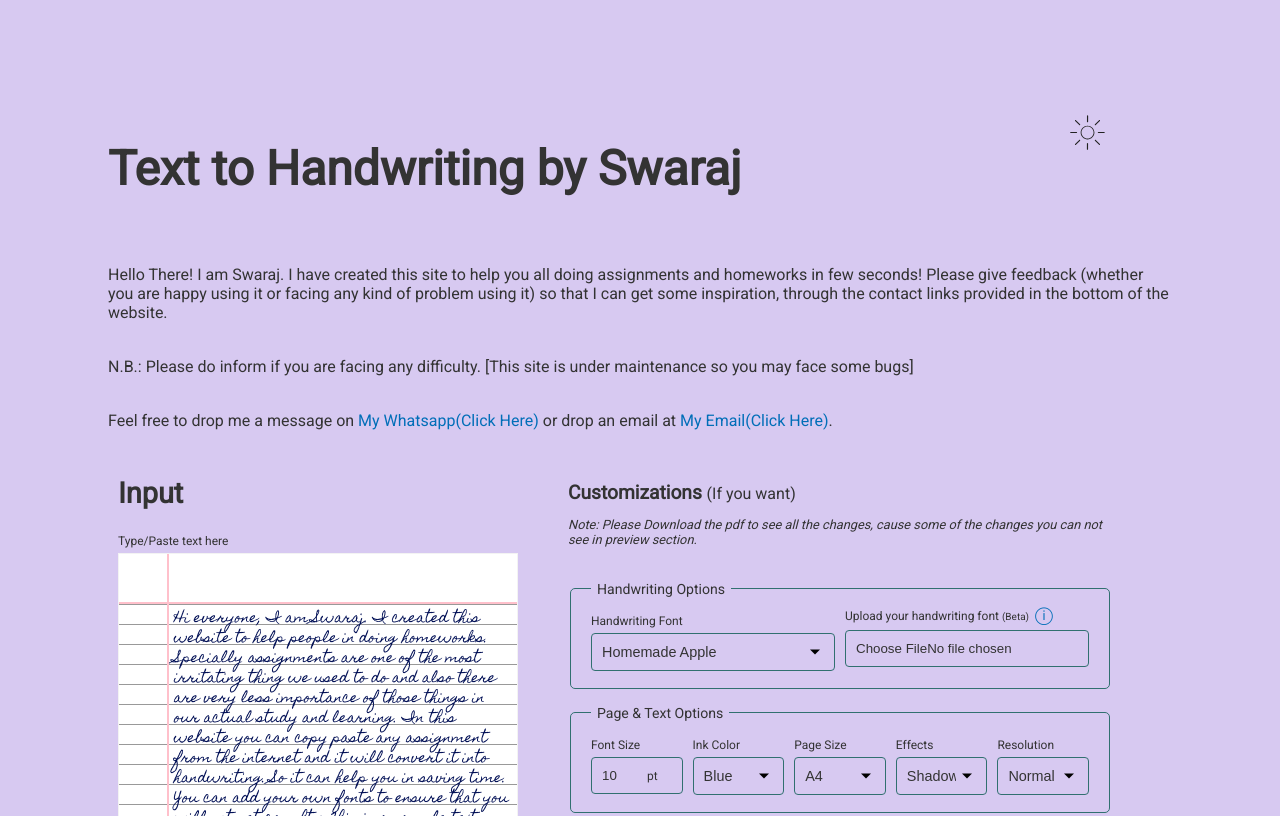
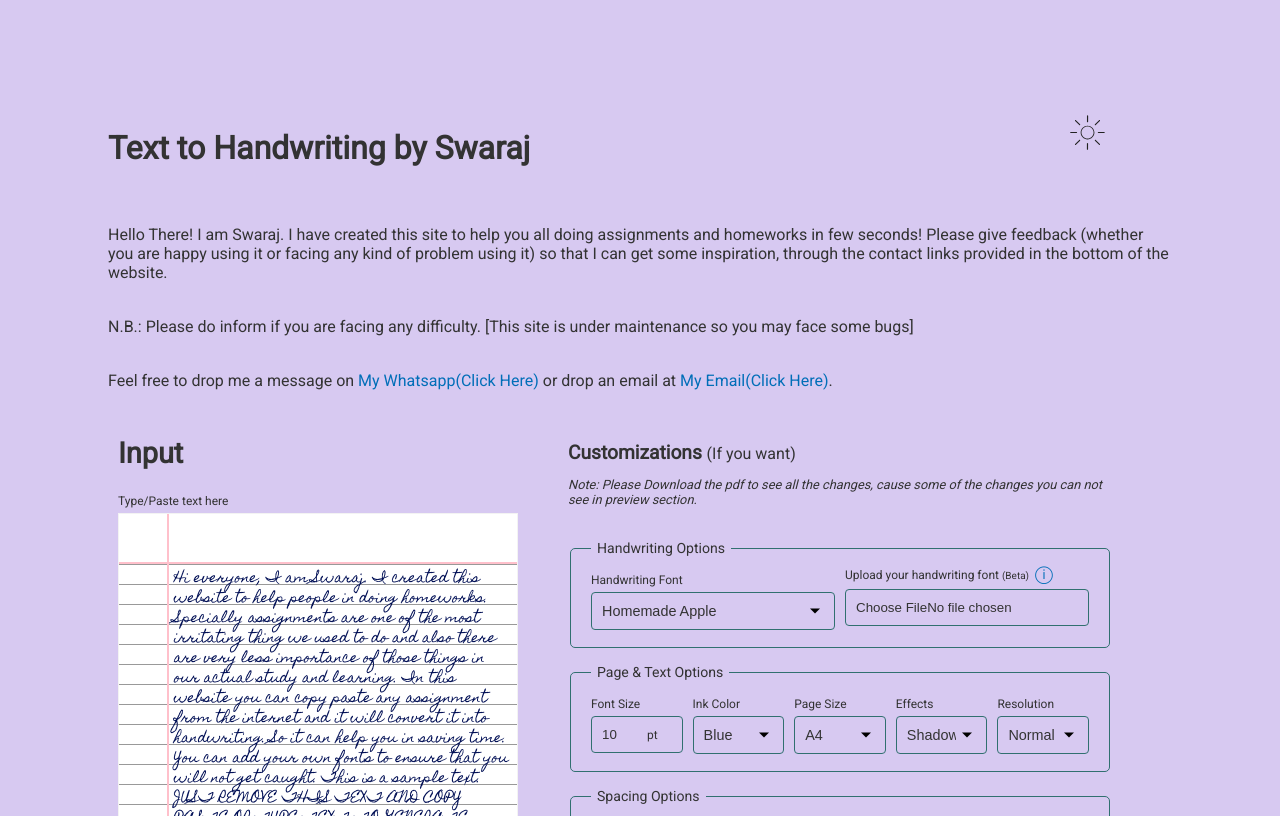
Before and after one commit to iswaraj/txt2hw, a website with bundled scripts: page index.html in a window 1280 px wide. Shown: the top 816 px of the page. Built offline with nearby package versions, Linux system fonts and the light colour scheme; no server answers; a web font is replaced by a local one.

Commit message:
Update index.css

```diff
--- a/css/index.css
+++ b/css/index.css
@@ -11,7 +11,7 @@ body {
   --label-color: #333;
   --field-borders: #317070;
   --primary-button-bg: #9dd379;
-  --primary-button-color: #58ad9f;
+  --primary-button-color: #1e3330;
 }
 body.dark {
   --background-primary: #030303;
@@ -56,7 +56,7 @@ button {
 }
 
 h1 {
-  font-size: 3rem;
+  font-size: 2rem;
 }
 
 label {
@@ -110,6 +110,9 @@ input[type='number'] {
 }
 
 /* global classes */
+.introtoswaraj{
+  background-color: cadetblue;
+}
 
 .shadow {
   box-shadow: 12px 12px 24px 0 rgba(0, 0, 0, 0.2);
```
